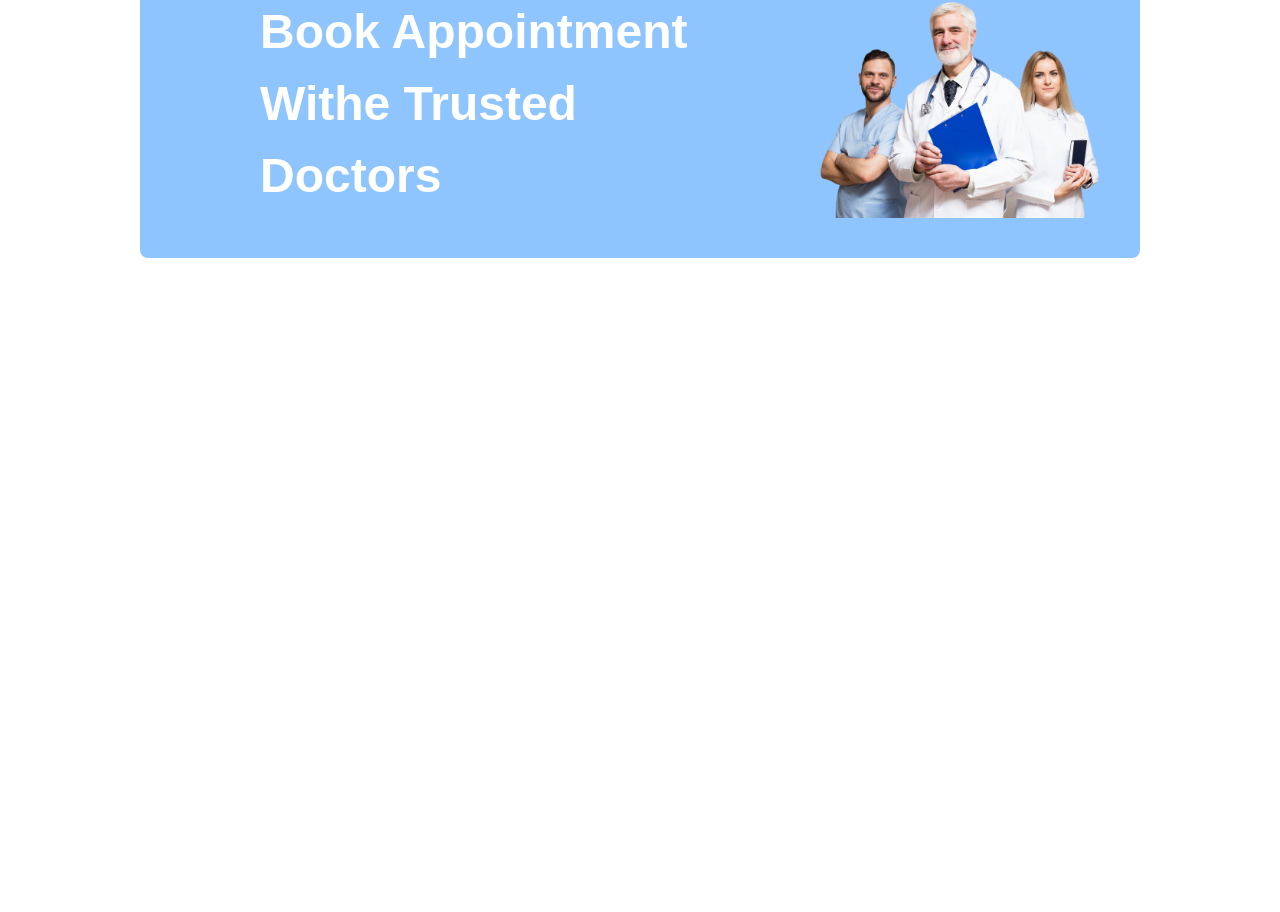
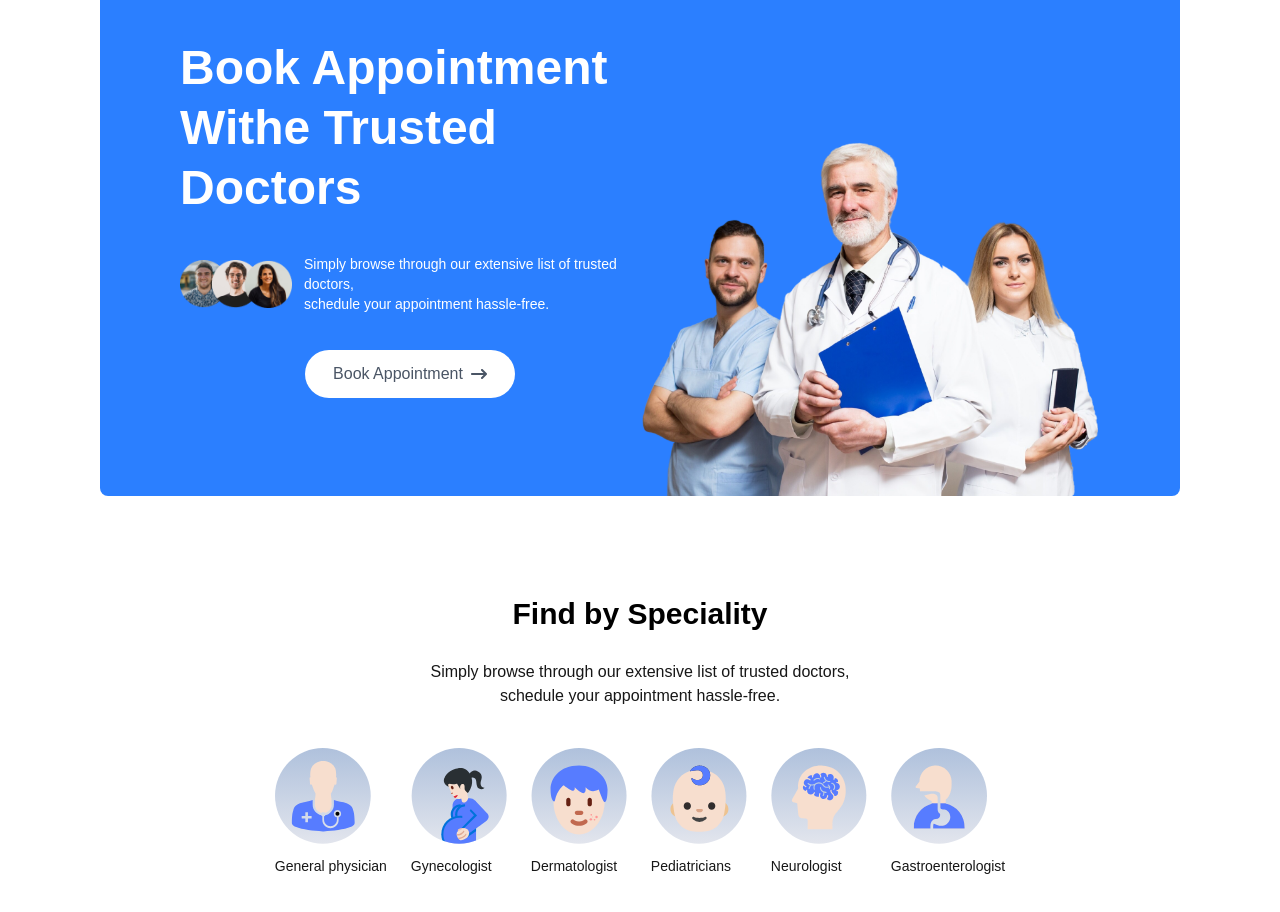
Before and after one commit to nevine1/Full-Stack-Doctor-Appointment-Booking-System, a Next.js app in the folder front-end/: page / in a window 1280 px wide. Shown: the part 160-1072 px from the top of the page. Before the commit the page ends 800 px from the top, so only its background shows below. Built offline with nearby package versions, Linux system fonts and the light colour scheme.

Commit message:
header and speciality sections are done

```diff
--- a/front-end/src/app/page.js
+++ b/front-end/src/app/page.js
@@ -1,10 +1,13 @@
 import Image from "next/image";
 import Header from "@/components/homePage/Header";
+import SpecialityMenu from "@/components/homePage/SpecialityMenu";
 export default function Home() {
   return (
-    <div className="bg-blue-300 m-10 p-10 rounded-lg">
+    <div className=" ">
 
-      <Header/>
+      <Header />
+
+      <SpecialityMenu/>
     </div>
   );
 }
--- a/front-end/src/components/homePage/Header.js
+++ b/front-end/src/components/homePage/Header.js
@@ -1,23 +1,50 @@
 import React from 'react'
 import { assets } from '@/assets/assets'
 import Image from 'next/image'
+import Link from 'next/link'
+import { FaArrowRightLong } from "react-icons/fa6";
+
 const Header = () => {
   return (
-      <div className="flex md:flex-row sm:flex-col justify-between ">
+      <div className="flex flex-col md:flex-row flex-wrap rounded-lg px-6 md:px-10 lg:px-20 bg-blue-500">
           {/* left side */}
-        <div className="flex justify-center items-center mx-20">
-            <p className="text-[48px] text-white font-bold">
+        <div className="md:w-1/2 flex flex-col justify-center items-start gap-4 py-10 m-auto md:py-[10vw] md:mb-[-30px]">
+            <p className="text-3xl md:text-4xl lg:text-5xl text-white font-semibold leading-tight">
                   Book Appointment <br />
                Withe Trusted Doctors
-           </p>
+            </p>
+            <div className="flex flex-col md:flex-row items-center text-sm font-light gap-3" >
+              <Image
+                src={assets.group_profiles}
+                alt="group image"
+                width={150}
+             height={56}
+                className="w-28"
+              />
+              <p className="text-white my-5">
+                Simply browse through our extensive list of trusted doctors, <br className="hidden sm:block"/>
+                schedule your appointment hassle-free.
+              </p>
+           </div>
+            <div className="flex items-center justify-center  gap-4 px-7 py-3 bg-white rounded-full text-gray-600 m-auto hover:scale-105 transition-all duration-300">
+              <Link href="#speciality"
+                  className="flex flex-row gap-2 justify-center">
+                    Book Appointment
+
+                    <FaArrowRightLong className="mt-1 font-light w-4"/>
+
+                </Link>
+              </div>
+
           </div>
          {/*  right side  */}
-        <div>
+        <div className="flex justify-end items-end md:w-1/2 relative">
              <Image
                 src={assets.header_img}
                 width={300}
-                height={400}
+                height={200}
                 alt="header image"
+                className="w-full md:absolute bottom-0 h-auto"
               />
           </div>
     </div>
--- /dev/null
+++ b/front-end/src/components/homePage/SpecialityMenu.js
@@ -0,0 +1,37 @@
+import React from 'react'
+import Link from 'next/link'
+import Image from 'next/image'
+import { specialityData } from '@/assets/assets'
+const SpecialityMenu = () => {
+  return (
+    <div id="speciality" className="flex flex-col items-center mt-20  mb-6">
+          <h1 className="text-black text-3xl font-semibold m-5">Find by Speciality</h1>
+          <p className="pt-2 text-md text-center">
+              Simply browse through our extensive list of trusted doctors, <br/>
+              schedule your appointment hassle-free.
+          </p>
+          <div className="flex lg:flex-row md:flex-row sm:flex-col gap-6 my-7 ">
+              {
+                  specialityData.map((spec, index) => (
+
+                      <div key={index} className=" text-sm mt-3 hover:-translate-y-4 transition-all duration-500 sm:my-3">
+                          <Link href={`/doctors/${spec.speciality}`}>
+                            <Image
+                                src={spec.image}
+                                alt="specialist"
+                                width={100}
+                                height={100}
+                                className="w-16 sm:w-24 mb-3 "
+                            />
+
+                          {spec.speciality}
+                          </Link>
+                      </div>
+                  ))
+              }
+          </div>
+    </div>
+  )
+}
+
+export default SpecialityMenu
```
Also changed, not shown: 1 other file (tests, documents, lock files or other folders).
